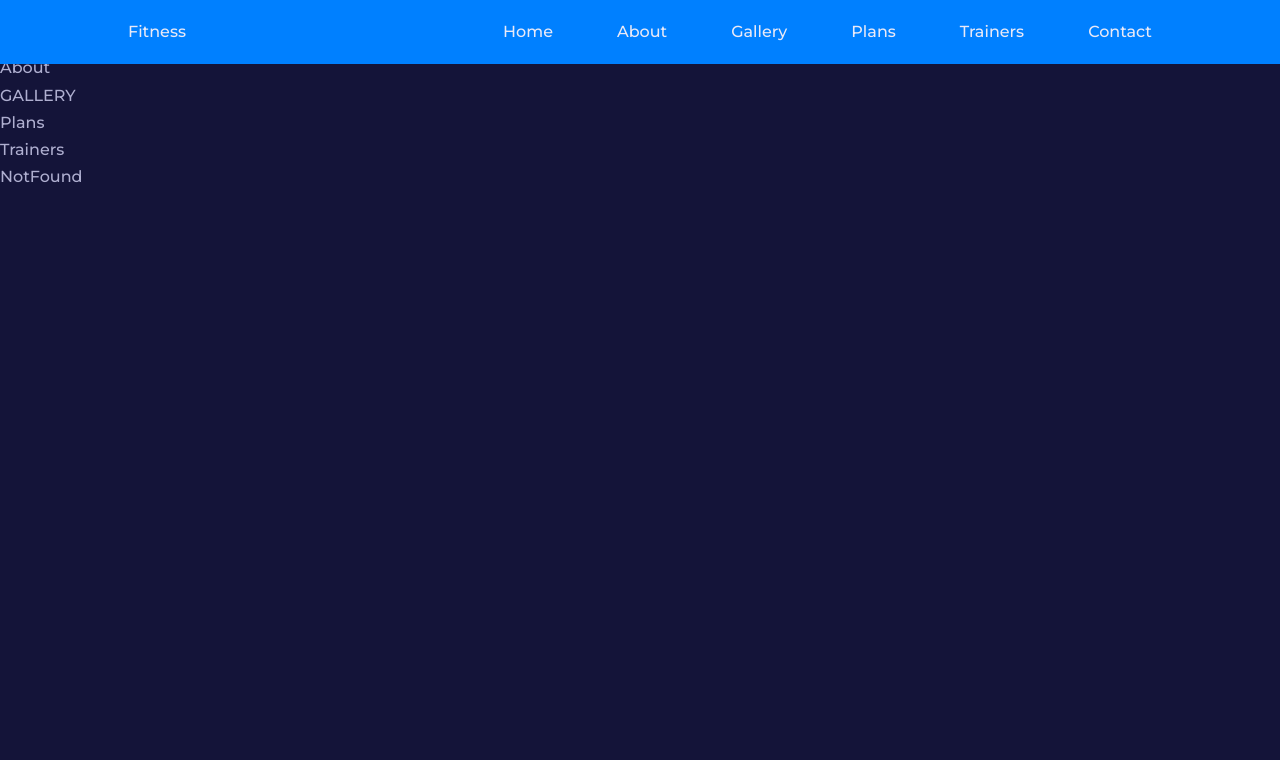
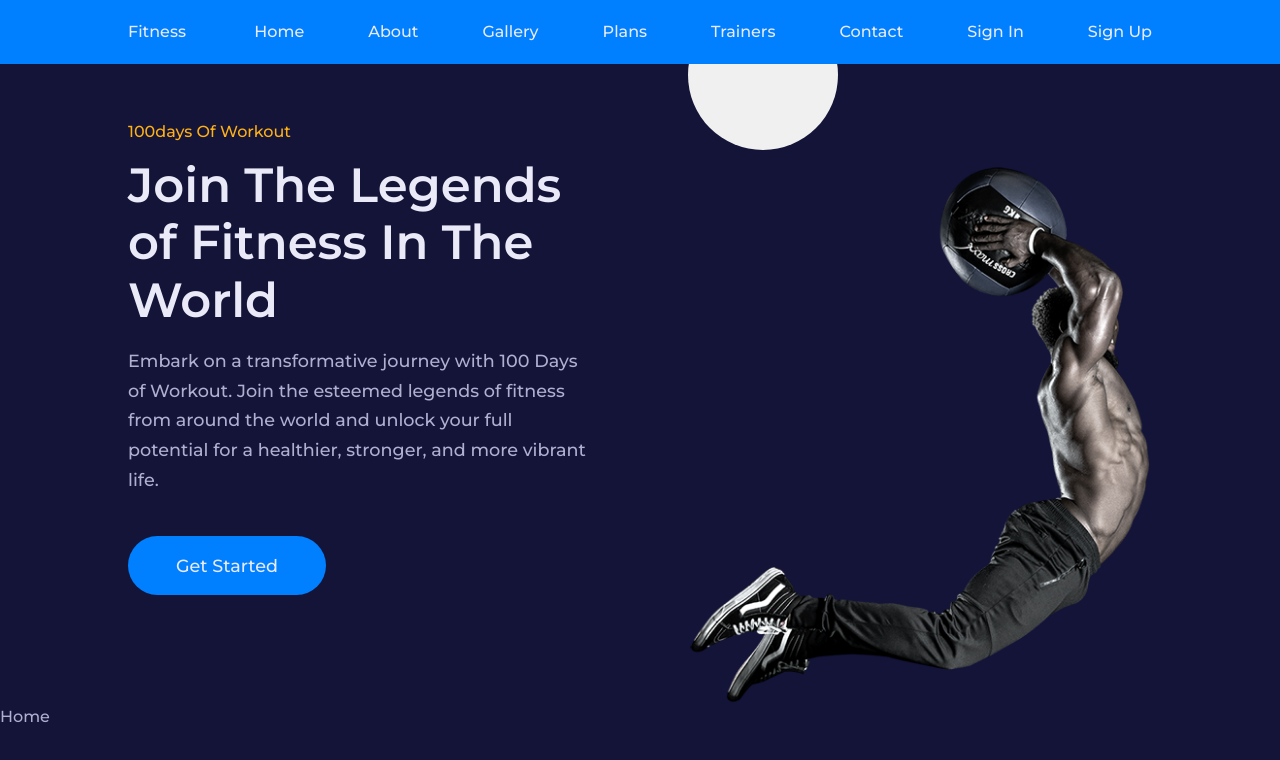
Before and after one commit to Vicky-peace/Fitness-management-system, a React (Vite) app: page / in a window 1280 px wide. Shown: the top 760 px of the page. Built offline with nearby package versions, Linux system fonts and the light colour scheme.

Commit message:
added main header

```diff
--- a/src/App.css
+++ b/src/App.css
@@ -50,3 +50,28 @@ img{
     object-fit: cover;
     width: 100%;
 }
+.btn{
+    color: var(--color-gray-100);
+    width: fit-content;
+    margin: 0 auto;
+    padding: 0.9rem 2rem;
+    background: var(--color-primary);
+    border-radius: 1.5rem;
+    transition: var(--transition);
+}
+.btn:hover{
+    background: var(--color-secondary);
+    color: var(--color-gray-600);
+}
+.btn.lg{
+    padding: 1.2rem 3rem ;
+    border-radius: 2rem;
+    font-size: 1.1rem;
+}
+.btn.sm{
+    padding: 0.4rem 1.2rem;
+    font-size: 0.9rem;
+}
+.btn.sm:hover{
+    background: var(--color-gray-100);
+}
--- a/src/App.jsx
+++ b/src/App.jsx
@@ -8,6 +8,8 @@ import Plans from './pages/plans/Plans'
 import Trainers from './pages/trainers/Trainers'
 import NotFound from './pages/notfound/NotFound'
 import Navbar from './components/Navbar'
+import SignIn from './pages/signin/SignIn'
+import SignUp from './pages/signup/SignUp'
 import './App.css'
 function App() {
 
@@ -16,13 +18,17 @@ function App() {
     <>
     <BrowserRouter>
     <Navbar/>
-    <Home/>
-    <Contact/>
-    <About/>
-    <Gallery/>
-    <Plans/>
-    <Trainers/>
-    <NotFound/>
+     <Routes>
+     <Route index element={<Home/>}/>
+     <Route path='about' element={<About/>}/>
+     <Route path='contact' element={<Contact/>}/>
+     <Route path='gallery' element={<Gallery/>}/>
+     <Route path='plans' element={<Plans/>}/>
+     <Route path='trainers' element={<Trainers/>}/>
+     <Route path = 'signin' element ={<SignIn/>}/>
+     <Route path='signup' element = {<SignUp/>}/>
+     <Route path='*' element={<NotFound/>}/>
+     </Routes>
     </BrowserRouter>
 
     </>
--- /dev/null
+++ b/src/components/MainHeader.jsx
@@ -0,0 +1,26 @@
+import React from 'react'
+import {Link} from 'react-router-dom'
+import Image from '../images/main_header.png'
+
+const MainHeader = () => {
+  return (
+   <header className='msin__header'>
+    <div className='container main__header-container'>
+      <div className="main__header-left">
+        <h4>100days Of Workout</h4>
+        <h1>Join The Legends of Fitness In The World</h1>
+        <p>Embark on a transformative journey with 100 Days of Workout. Join the esteemed legends of fitness from around the world and unlock your full potential for a healthier, stronger, and more vibrant life.</p>
+        <Link to= '/plans' className='btn lg'>Get Started</Link>
+      </div>
+      <div className="main__header-right">
+        <div className="main__header-circle"></div>
+        <div className="main_header-image">
+          <img src={Image} alt="Main Header Image" />
+        </div>
+      </div>
+    </div>
+   </header>
+  )
+}
+
+export default MainHeader
--- a/src/components/Navbar.jsx
+++ b/src/components/Navbar.jsx
@@ -16,13 +16,13 @@ const Navbar = () => {
   return (
     <nav>
 <div className='container nav__container'>
-<Link to = '/' className='logo'>Fitness</Link>
+<Link to = '/' className='logo' onClick={() => setIsNavShowing(false)}>Fitness</Link>
 <ul className={`nav__links ${isNavShowing ? 'show__nav' : 'hide__nav'}`}>
   {
     links.map(({name,path},index) =>{
       return(
         <li key={index}>
-          <NavLink to={path}>{name}</NavLink>
+          <NavLink to={path}onClick={()=> setIsNavShowing(prev => !prev)}>{name}</NavLink>
         </li>
       )
     })
@@ -30,7 +30,7 @@ const Navbar = () => {
 
 
 </ul>
-<button className="nav__toggle-btn" onClick={()=> setIsNavShowing(!isNavShowing)}>
+<button className="nav__toggle-btn" onClick={()=> setIsNavShowing(prev => !prev)}>
 
 {
   isNavShowing ? <MdOutlineClose/> : <GoThreeBars/>
--- a/src/data.js
+++ b/src/data.js
@@ -26,5 +26,7 @@ export const links = [
     {
         name: "Contact",
         path: '/contacts'
-    }
+    },
+    { name: 'Sign In', path: '/signin' },
+    { name: 'Sign Up', path: '/signup' }
 ]
--- a/src/pages/home/Home.jsx
+++ b/src/pages/home/Home.jsx
@@ -1,8 +1,16 @@
 import React from 'react'
+import MainHeader from '../../components/MainHeader'
 import './home.css'
+
+
+
+
+
+
 const Home = () => {
   return (
     <div>
+      <MainHeader/>
       Home
     </div>
   )
--- a/src/pages/home/home.css
+++ b/src/pages/home/home.css
@@ -0,0 +1,40 @@
+.main__header{
+    height: 100vh;
+    width: 100vw;
+    display: grid;
+    place-items: center;
+    margin-top: 3rem;
+}
+.main__header-container{
+    height: 100%;
+    display: grid;
+    grid-template-columns: 1fr 1fr;
+    align-items: center;
+    justify-content: space-between;
+    gap: 6rem;
+}
+.margin__header-left{
+    margin-top: -3rem;
+}
+
+.main__header-circle {
+    width: 150px; /* Adjust the width as needed */
+    height: 150px; /* Adjust the height as needed */
+    border-radius: 50%;
+    background-color: #f0f0f0;
+    margin-bottom: 1rem; /* Adjust the margin-bottom value as needed */
+  }
+  .main__header-left h4{
+    margin-bottom: 1rem;
+    color: var(--color-secondary);
+    font-weight: 400;
+  }
+  .main__header-left p{
+     margin: 1rem 0 3.5rem ;
+     font-size: 1.1rem;
+  }
+  .margin__header-right{
+      display: grid;
+      place-items: center;
+      position: relative;
+  }
--- /dev/null
+++ b/src/pages/signin/SignIn.jsx
@@ -0,0 +1,13 @@
+import React from 'react'
+
+import './signin.css'
+
+const SignIn = () => {
+  return (
+    <div>
+      SignIn
+    </div>
+  )
+}
+
+export default SignIn
--- /dev/null
+++ b/src/pages/signup/SignUp.jsx
@@ -0,0 +1,15 @@
+import React from 'react'
+
+
+import './signup.css'
+
+const SignUp = () => {
+  return (
+    <div>
+        signin
+
+    </div>
+  )
+}
+
+export default SignUp
```
Also changed, not shown: src/pages/signin/signin.css (added), src/pages/signup/signup.css (added).
